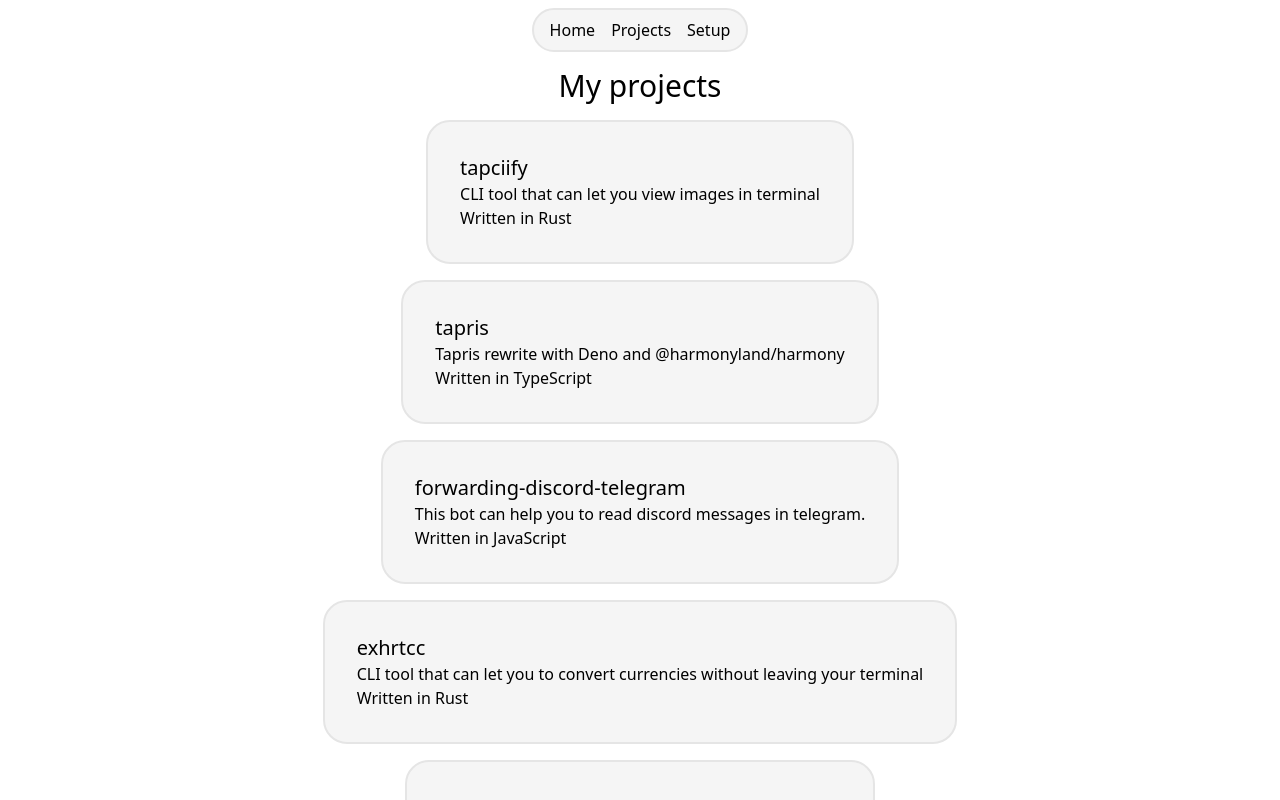
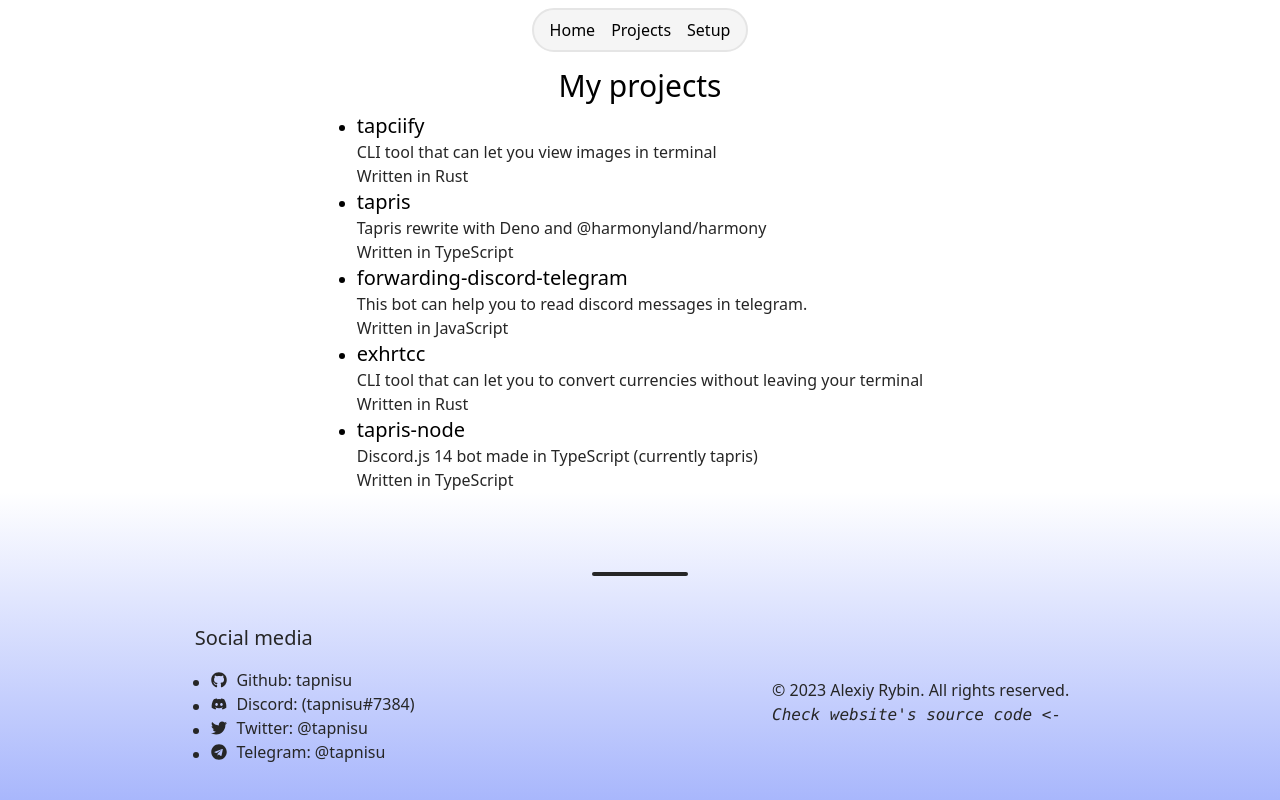
Before and after one commit to tapnisu/tapni.su, a Next.js app: page /projects in a window 1280 px wide. Shown: the top 800 px of the page. Built offline with nearby package versions, Linux system fonts and the light colour scheme.

Commit message:
make dark description

```diff
--- a/components/ProjectCard.tsx
+++ b/components/ProjectCard.tsx
@@ -13,19 +13,19 @@ const ProjectCard = ({
 	description,
 	language
 }: ProjectCardProps) => (
-	<div className="bg-neutral-100 dark:bg-neutral-900 m-2 p-8 rounded-3xl border-2 border-neutral-200 dark:border-neutral-800">
+	<>
 		<Link href={url}>
 			<h2 className="text-xl cursor-pointer text-black hover:text-indigo-600 dark:text-white dark:hover:text-indigo-400 transition-colors">
 				{name}
 			</h2>
 		</Link>
 
-		<p>
+		<p className="text-neutral-800 dark:text-neutral-400">
 			{description}
 			<br />
 			Written in {language}
 		</p>
-	</div>
+	</>
 );
 
 export default ProjectCard;
--- a/pages/projects.tsx
+++ b/pages/projects.tsx
@@ -10,6 +10,7 @@ const ProjectsPage = () => {
 			<div className="flex flex-col justify-between items-center">
 				<h1 className="text-3xl text-center p-2">My projects</h1>
 
+				<ul>
 					{[
 						{
 							name: "tapciify",
@@ -45,14 +46,16 @@ const ProjectsPage = () => {
 							language: "TypeScript"
 						}
 					]?.map((repo: ProjectCardProps) => (
+						<li key={repo.name} className="list-disc">
 							<ProjectCard
 								name={repo.name}
 								url={repo.url}
 								description={repo.description}
 								language={repo.language}
-						key={repo.name}
 							/>
+						</li>
 					))}
+				</ul>
 			</div>
 		</BasePageLayout>
 	);
```
Lines whose indentation alone changed are shown as unchanged.
